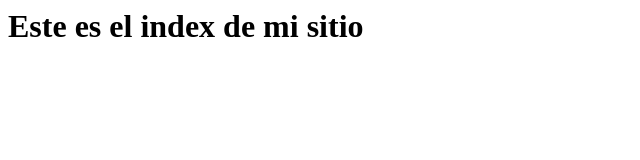
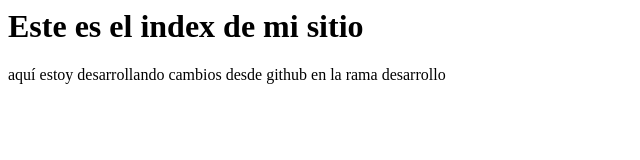
Before and after one commit to MicaMontali/AP-Repositorio-FrontEnd, a plain HTML site: page index.html in a window 1280 px wide. Shown: the whole page, without its empty margins (0-640 px from the left). Drawn offline with Linux system fonts and the light colour scheme.

Commit message:
Update index.html

```diff
--- a/index.html
+++ b/index.html
@@ -1 +1,2 @@
 <h1>Este es el index de mi sitio</h1>
+<p> aquí estoy desarrollando cambios desde github en la rama desarrollo </p>
```
